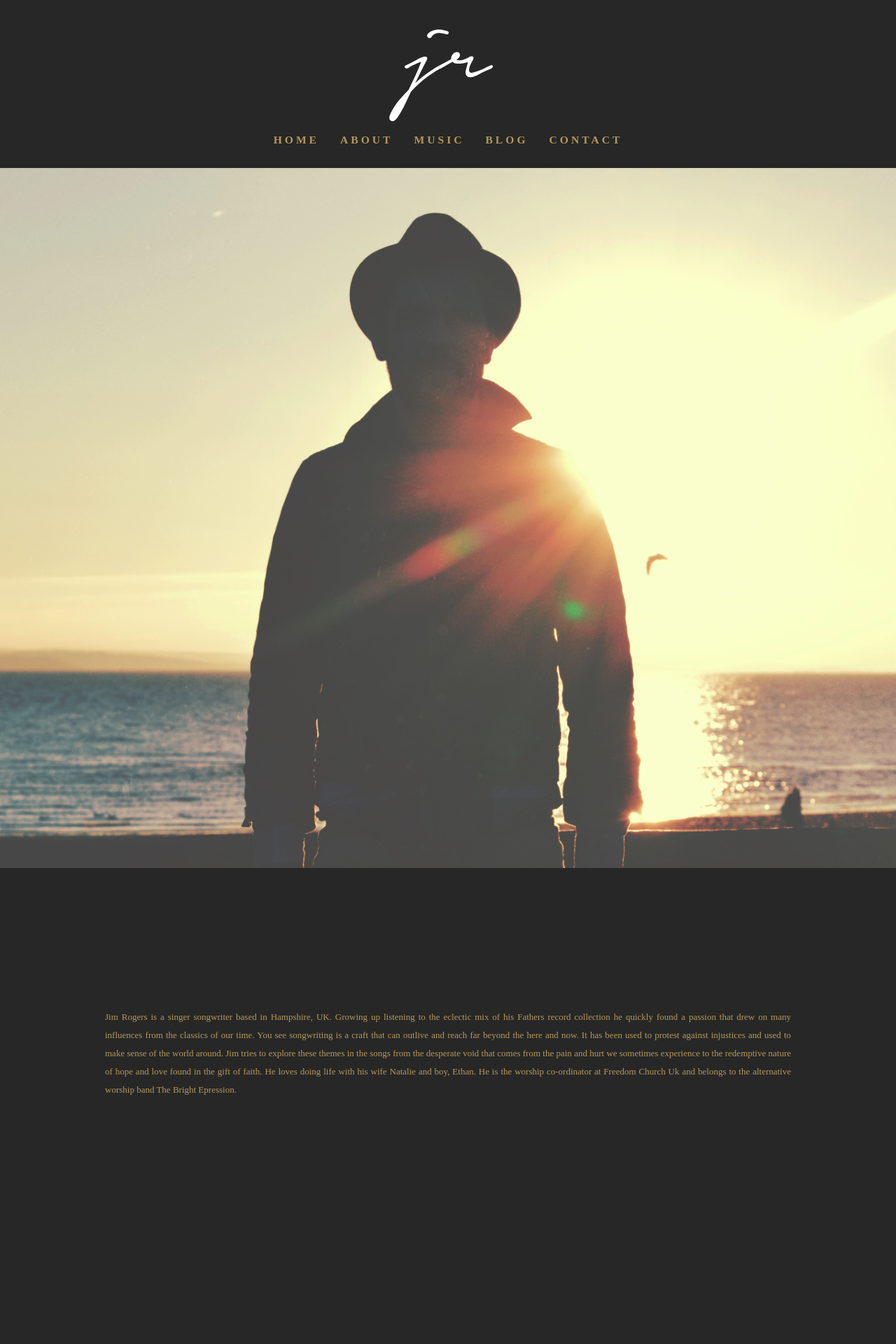
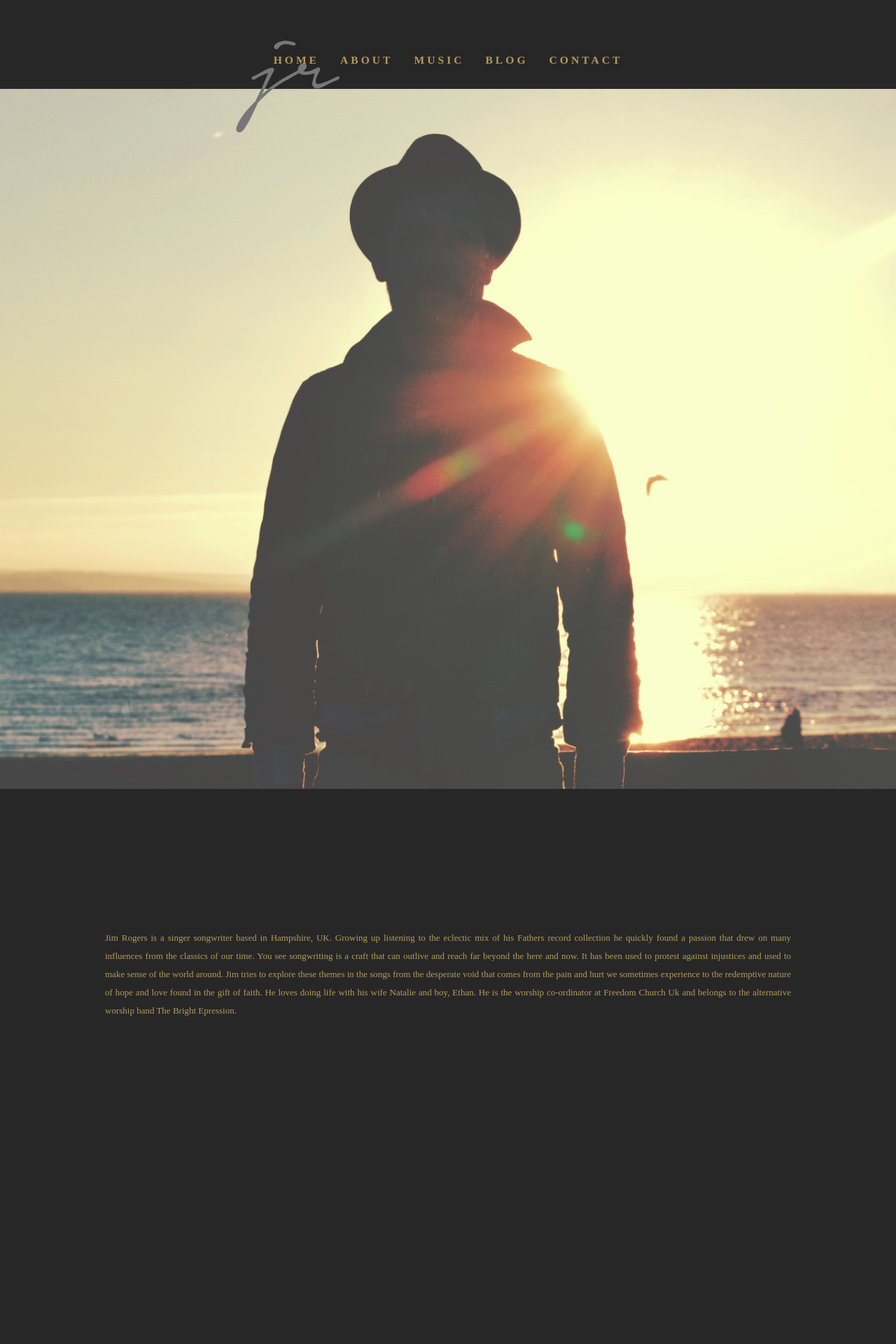
Before and after one commit to JimRogers/jimrogerswebsite, a Jekyll site: the page built from index.html, in a window 1280 px wide. Shown: the top 1920 px of the page at 70% size. Built offline with Jekyll 4.4.1, drawn with Linux system fonts in a browser that asks for light colours; some web fonts are replaced.

Commit message:
Change navbar layout

```diff
--- a/_includes/header.html
+++ b/_includes/header.html
@@ -1,9 +1,4 @@
   <div class="float-header">
-    <div id="side-title">
-      <div class="container">
-          <h1>jr</h1>
-      </div>
-    </div>
 
     <header>
       <nav class="navbar navbar-default">
@@ -16,6 +11,7 @@
               <span class="icon-bar"></span>
               <span class="icon-bar"></span>
             </button>
+            <a class="navbar-brand" href="#">jr</a>
           </div>
 
           <!-- Collect the nav links, forms, and other content for toggling -->
--- a/_layouts/post.html
+++ b/_layouts/post.html
@@ -5,7 +5,6 @@
 
   <body>
       {% include blog-header.html %}
-      {% include top-section.html %}
     <div id="wrapper">
       <div class="container">
         <div id="blog-text">
--- a/css/style.css
+++ b/css/style.css
@@ -164,7 +164,7 @@ header {
   text-align: center;
 }
 
-#side-title h1 {
+.navbar-brand {
   font-family:"Notera";
   text-align:center;
   color:#fff;
```
